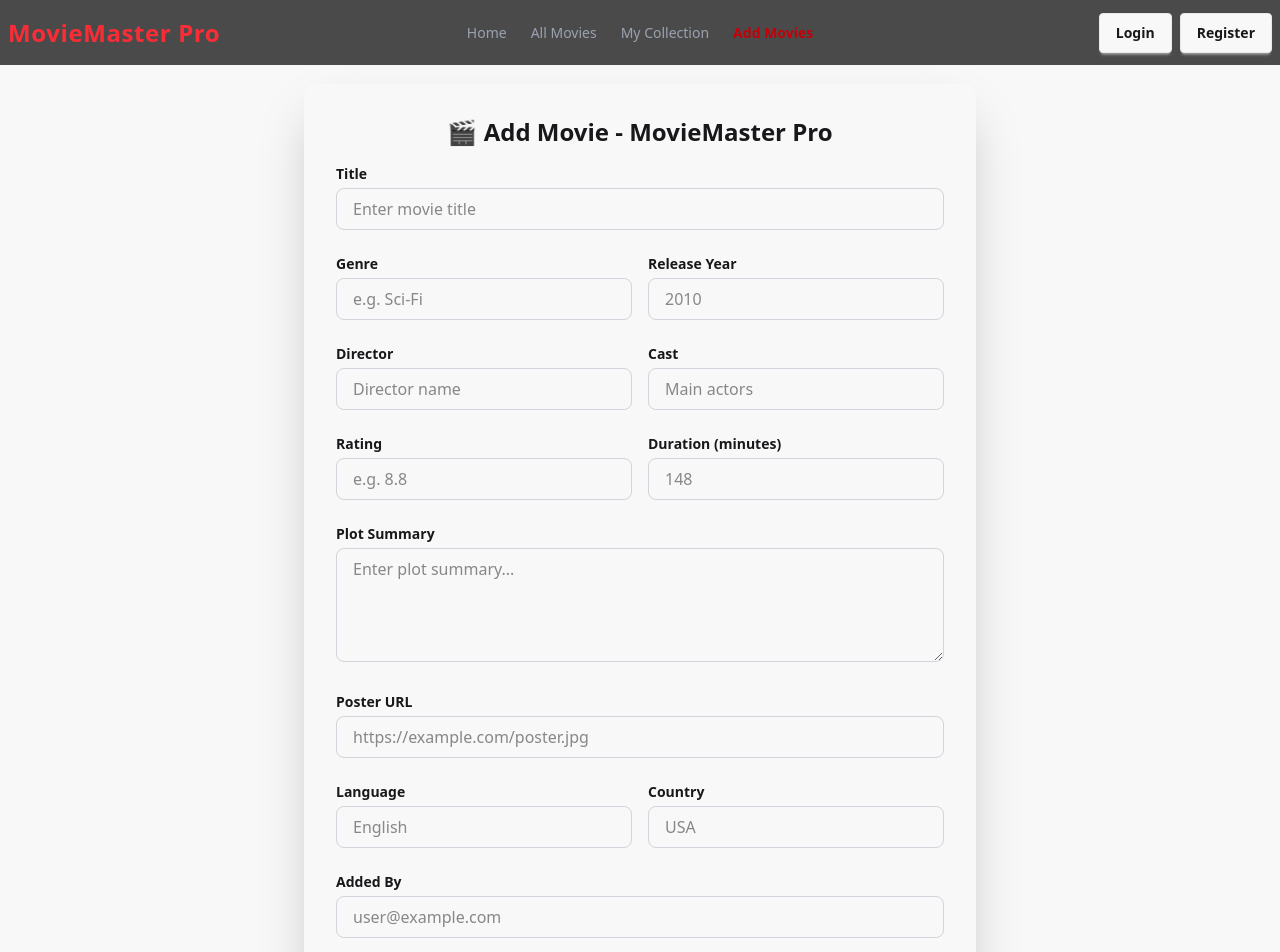
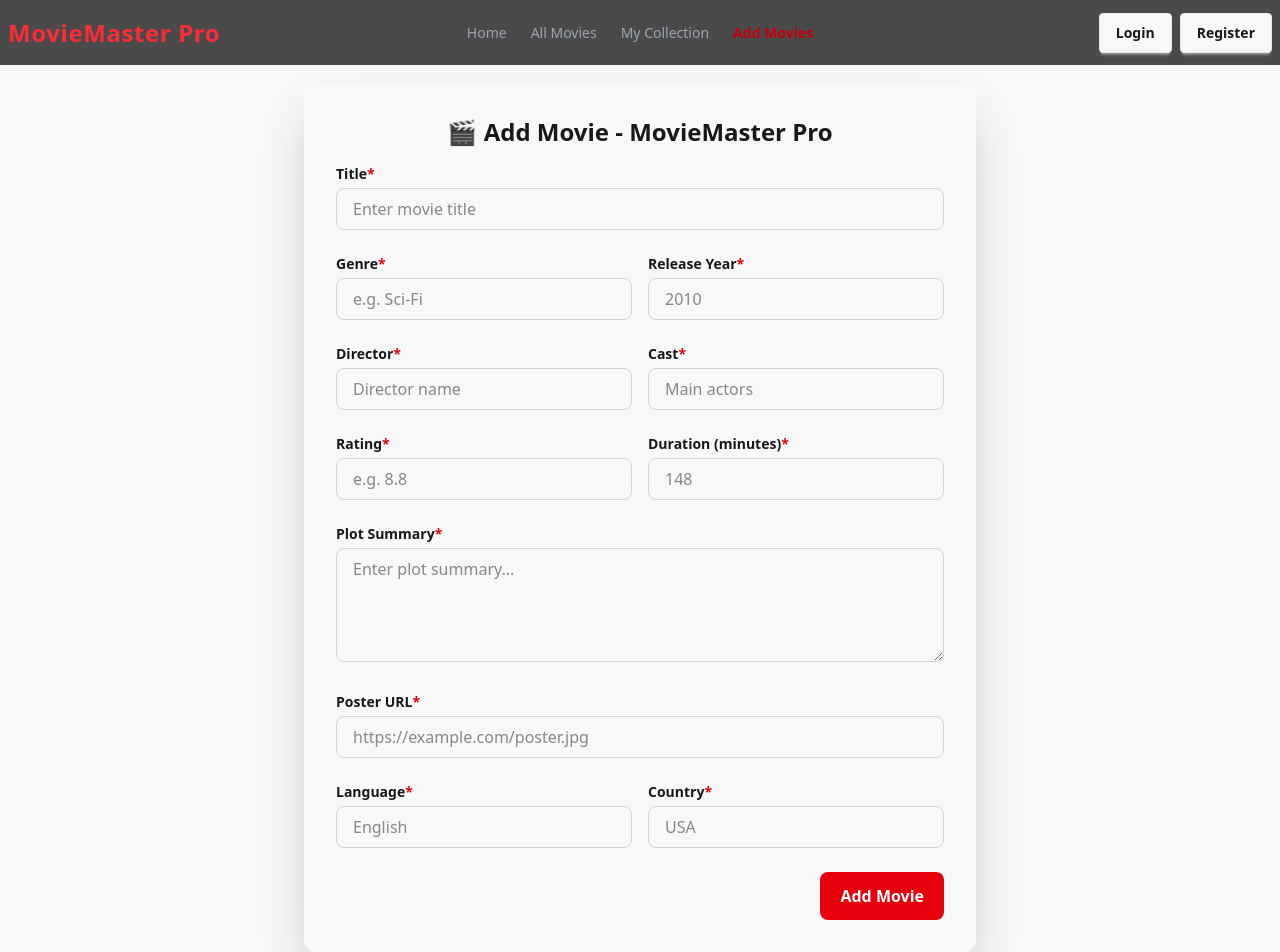
Before and after one commit to sufiancse/MovieMaster-Pro-client-side, a React (Vite) app: page /movies/add-movies in a window 1280 px wide. Shown: the top 952 px of the page. Built offline with nearby package versions, Linux system fonts and the light colour scheme; no server answers.

Commit message:
dynamical movie details card implement complete. modifyed some elements

```diff
--- a/src/components/HomePageComponents/HeroCarousel.jsx
+++ b/src/components/HomePageComponents/HeroCarousel.jsx
@@ -2,6 +2,7 @@
 import { motion, AnimatePresence } from "framer-motion";
 import { useSwipeable } from "react-swipeable";
 import useAxios from "../../hooks/useAxios";
+import LoadingSpinner from "../Loading";
 
 const HeroCarousel = () => {
   const axios = useAxios();
@@ -36,11 +37,7 @@
   });
 
   if (featuredMovies.length === 0) {
-    return (
-      <div className="flex items-center justify-center h-[80vh] bg-gray-900 text-white text-xl">
-        Loading featured movies...
-      </div>
-    );
+    return <LoadingSpinner />
   }
 
   const movie = featuredMovies[current];
--- /dev/null
+++ b/src/components/Loading.jsx
@@ -0,0 +1,32 @@
+import { motion } from "framer-motion";
+
+const LoadingSpinner = () => {
+  return (
+    <div className="flex flex-col justify-center items-center h-screen transition-colors duration-500 bg-gray-100 dark:bg-[#0f0f14]">
+
+      <motion.div
+        className="relative flex justify-center items-center"
+        animate={{ rotate: 360 }}
+        transition={{ repeat: Infinity, duration: 1.5, ease: "linear" }}
+      >
+        <div className="w-20 h-20 rounded-full border-4 border-transparent border-t-indigo-500 dark:border-t-cyan-400 shadow-xl shadow-indigo-400/40 dark:shadow-cyan-500/20"></div>
+
+        <motion.div
+          className="absolute w-4 h-4 rounded-full bg-indigo-500 dark:bg-cyan-400"
+          animate={{ scale: [1, 1.4, 1] }}
+          transition={{ repeat: Infinity, duration: 1 }}
+        />
+      </motion.div>
+
+      <motion.p
+        className="mt-8 text-gray-700 dark:text-gray-200 text-lg font-semibold tracking-wide"
+        animate={{ opacity: [0.4, 1, 0.4] }}
+        transition={{ repeat: Infinity, duration: 1.5 }}
+      >
+        Please wait a moments...
+      </motion.p>
+    </div>
+  );
+};
+
+export default LoadingSpinner;
--- a/src/components/MovieDetailsCard/MovieDetailsCard.jsx
+++ b/src/components/MovieDetailsCard/MovieDetailsCard.jsx
@@ -1,34 +1,29 @@
-import React from "react";
+import React, { useEffect, useState } from "react";
+import { useLoaderData } from "react-router";
+import LoadingSpinner from "../Loading";
 
 const MovieDetailsCard = () => {
   const [expanded, setExpanded] = React.useState(false);
-  const movie = {
-    title: "Inception",
-    genre: "Sci-Fi",
-    releaseYear: 2010,
-    director: "Christopher Nolan",
-    cast: "Leonardo DiCaprio, Joseph Gordon-Levitt",
-    rating: 8.8,
-    duration: 148,
-    plotSummary:
-      "A thief who steals corporate secrets through dream-sharing technology...",
-    posterUrl:
-      "https://www.originalfilmart.com/cdn/shop/files/inception_2010_advance_original_film_art_f4801a23-edb3-4db0-b382-1e2aec1dc927_5000x.jpg?v=1715962948",
-    language: "English",
-    country: "USA",
-    addedBy: "user@example.com",
-  };
+  const movie = useLoaderData();
+  const [loading, setLoading] = useState(true);
+
+  useEffect(() => {
+    const timer = setTimeout(() => {
+      setLoading(false);
+    }, [1000]);
+    return () => clearTimeout(timer);
+  }, []);
+
+  if(loading) return <LoadingSpinner />
 
   return (
     <div className="flex justify-center items-center min-h-screen  p-4">
       <div className="relative w-full max-w-4xl rounded-xl overflow-hidden shadow-2xl">
-
         <img
           src={movie.posterUrl}
           alt={movie.title}
           className="w-full h-[500px] object-cover"
         />
-
 
         <div className="absolute inset-0 bg-linear-to-t from-black via-black/40 to-transparent flex flex-col justify-end p-6">
           <h2 className="text-4xl md:text-5xl font-bold text-white mb-2">
@@ -37,7 +32,6 @@
           <p className="text-lg text-indigo-300 font-semibold mb-4">
             {movie.genre} • {movie.releaseYear}
           </p>
-
 
           <div className="grid grid-cols-1 md:grid-cols-2 gap-2 text-sm text-gray-200 mb-4">
             <p>
@@ -61,7 +55,6 @@
             </p>
           </div>
 
-
           <p className="text-gray-300 text-sm mb-6 max-w-2xl">
             {expanded
               ? movie.plotSummary
@@ -73,7 +66,6 @@
               {expanded ? "Show Less" : "Read More"}
             </button>
           </p>
-
 
           <div className="flex justify-between items-center">
             <span className="text-xs text-gray-400">
--- a/src/pages/AddMovies.jsx
+++ b/src/pages/AddMovies.jsx
@@ -41,7 +41,7 @@
         {/* Title */}
         <div>
           <label className="block text-sm font-semibold  mb-1">
-            Title
+            Title<span className=" text-red-600">*</span>
           </label>
           <input
             type="text"
@@ -56,7 +56,7 @@
         <div className="grid grid-cols-1 md:grid-cols-2 gap-4">
           <div>
             <label className="block text-sm font-semibold  mb-1">
-              Genre
+              Genre<span className=" text-red-600">*</span>
             </label>
             <input
               type="text"
@@ -68,7 +68,7 @@
           </div>
           <div>
             <label className="block text-sm font-semibold  mb-1">
-              Release Year
+              Release Year<span className=" text-red-600">*</span>
             </label>
             <input
               type="number"
@@ -84,7 +84,7 @@
         <div className="grid grid-cols-1 md:grid-cols-2 gap-4">
           <div>
             <label className="block text-sm font-semibold  mb-1">
-              Director
+              Director<span className=" text-red-600">*</span>
             </label>
             <input
               type="text"
@@ -96,7 +96,7 @@
           </div>
           <div>
             <label className="block text-sm font-semibold  mb-1">
-              Cast
+              Cast<span className=" text-red-600">*</span>
             </label>
             <input
               type="text"
@@ -112,7 +112,7 @@
         <div className="grid grid-cols-1 md:grid-cols-2 gap-4">
           <div>
             <label className="block text-sm font-semibold  mb-1">
-              Rating
+              Rating<span className=" text-red-600">*</span>
             </label>
             <input
               type="number"
@@ -125,7 +125,7 @@
           </div>
           <div>
             <label className="block text-sm font-semibold  mb-1">
-              Duration (minutes)
+              Duration (minutes)<span className=" text-red-600">*</span>
             </label>
             <input
               type="number"
@@ -140,7 +140,7 @@
         {/* Plot Summary */}
         <div>
           <label className="block text-sm font-semibold  mb-1">
-            Plot Summary
+            Plot Summary<span className=" text-red-600">*</span>
           </label>
           <textarea
             name="plotSummary"
@@ -154,7 +154,7 @@
         {/* Poster URL */}
         <div>
           <label className="block text-sm font-semibold  mb-1">
-            Poster URL
+            Poster URL<span className=" text-red-600">*</span>
           </label>
           <input
             type="url"
@@ -169,7 +169,7 @@
         <div className="grid grid-cols-1 md:grid-cols-2 gap-4">
           <div>
             <label className="block text-sm font-semibold  mb-1">
-              Language
+              Language<span className=" text-red-600">*</span>
             </label>
             <input
               type="text"
@@ -181,7 +181,7 @@
           </div>
           <div>
             <label className="block text-sm font-semibold  mb-1">
-              Country
+              Country<span className=" text-red-600">*</span>
             </label>
             <input
               type="text"
@@ -191,20 +191,6 @@
               placeholder="USA"
             />
           </div>
-        </div>
-
-        {/* Added By */}
-        <div>
-          <label className="block text-sm font-semibold  mb-1">
-            Added By
-          </label>
-          <input
-
-            defaultValue={user?.email}
-            disabled
-            className="w-full border border-gray-300 rounded-lg px-4 py-2 focus:ring-2 focus:ring-indigo-500 focus:outline-none"
-            placeholder="user@example.com"
-          />
         </div>
 
         {/* Submit Button */}
--- a/src/pages/AllMovies.jsx
+++ b/src/pages/AllMovies.jsx
@@ -12,7 +12,7 @@
       .catch(error => console.log("data fetching error: ", error))
     },[axios])
     return (
-        <div className="container mx-auto my-10 px-4">
+        <div className="container mx-auto mt-5 mb-10 px-4">
       <h2 className="text-3xl font-bold mb-6 text-red-500">Enjoy All Movies</h2>
       <div className="grid grid-cols-1 sm:grid-cols-2 md:grid-cols-3 lg:grid-cols-3 gap-6">
         {movies.map((movie) => <MovieCard key={movie._id} movie={movie}/>)}
--- a/src/routes/Router.jsx
+++ b/src/routes/Router.jsx
@@ -37,6 +37,7 @@
       },
       {
         path: "/movies/movie-details/:id",
+        loader: ({params}) => fetch(`http://localhost:3000/api/movies/${params.id}`),
         Component: MovieDetailsCard,
       },
       {
```
